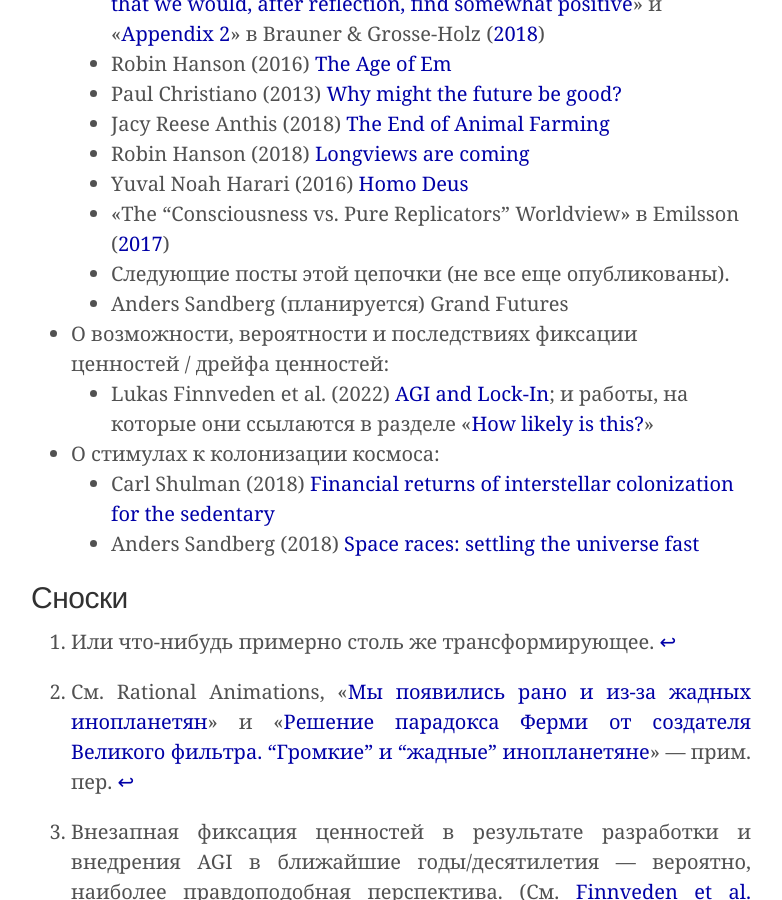
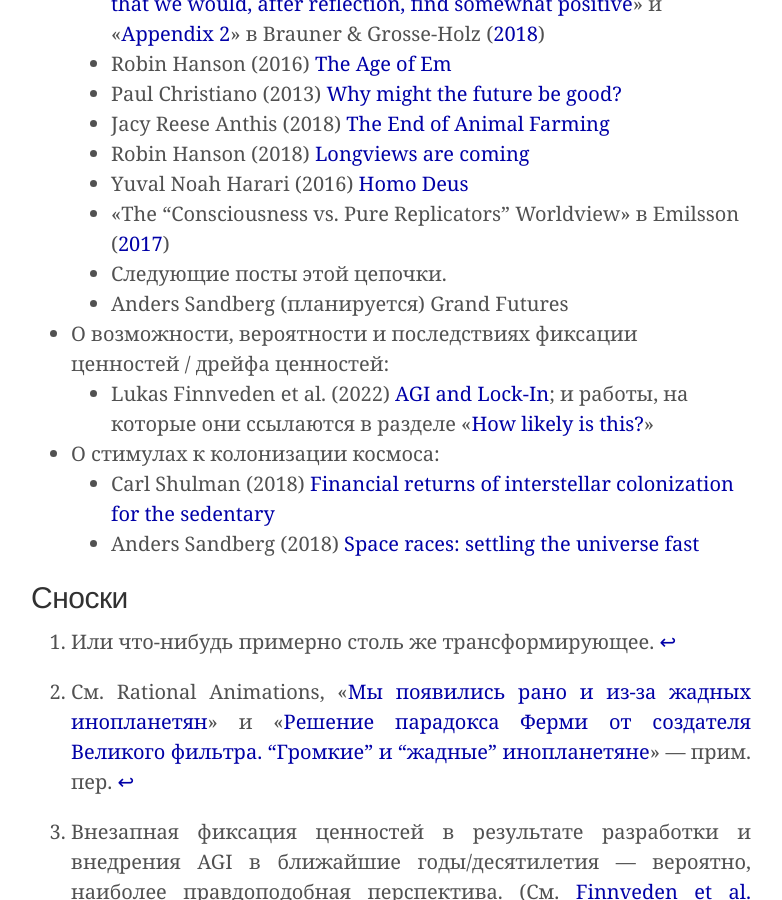
Before and after one commit to ReducingSuffering/reducingsuffering.github.io, a Jekyll site: the page built from _articles/jim-buhler-predicting-what-future-people-value.md, in a window 1280 px wide and 900 px high, scrolled down 3985 px. Shown: the whole window, without its empty margins (249-1031 px from the left). Built offline with Jekyll 4.4.1, drawn with Linux system fonts in a browser that asks for light colours.

Commit message:
Update jim-buhler-predicting-what-future-people-value.md

```diff
--- a/_articles/jim-buhler-predicting-what-future-people-value.md
+++ b/_articles/jim-buhler-predicting-what-future-people-value.md
@@ -75,7 +75,7 @@
   - Robin Hanson (2018) [Longviews are coming](https://www.overcomingbias.com/p/long-views-are-cominghtml)
   - Yuval Noah Harari (2016) [Homo Deus](https://books.google.co.uk/books?hl=en&lr=&id=ZWcNDQAAQBAJ&oi=fnd&pg=PA1&ots=-ETYkeIBQ5&sig=FlFk1A9hxymM0BPuY1Y_cG4mmWw&redir_esc=y)
   - «The “Consciousness vs. Pure Replicators” Worldview» в Emilsson ([2017](https://qualiacomputing.com/2017/12/20/the-universal-plot-part-i-consciousness-vs-pure-replicators/))
-  - Следующие посты этой цепочки (не все еще опубликованы).
+  - Следующие посты этой цепочки.
   - Anders Sandberg (планируется) Grand Futures
 - О возможности, вероятности и последствиях фиксации ценностей / дрейфа ценностей:
   - Lukas Finnveden et al. (2022) [AGI and Lock-In](https://forum.effectivealtruism.org/posts/KqCybin8rtfP3qztq/agi-and-lock-in); и работы, на которые они ссылаются в разделе «[How likely is this?](https://docs.google.com/document/d/1mkLFhxixWdT5peJHq4rfFzq4QbHyfZtANH1nou68q88/edit#heading=h.17f05s8r0u3q)»
```
